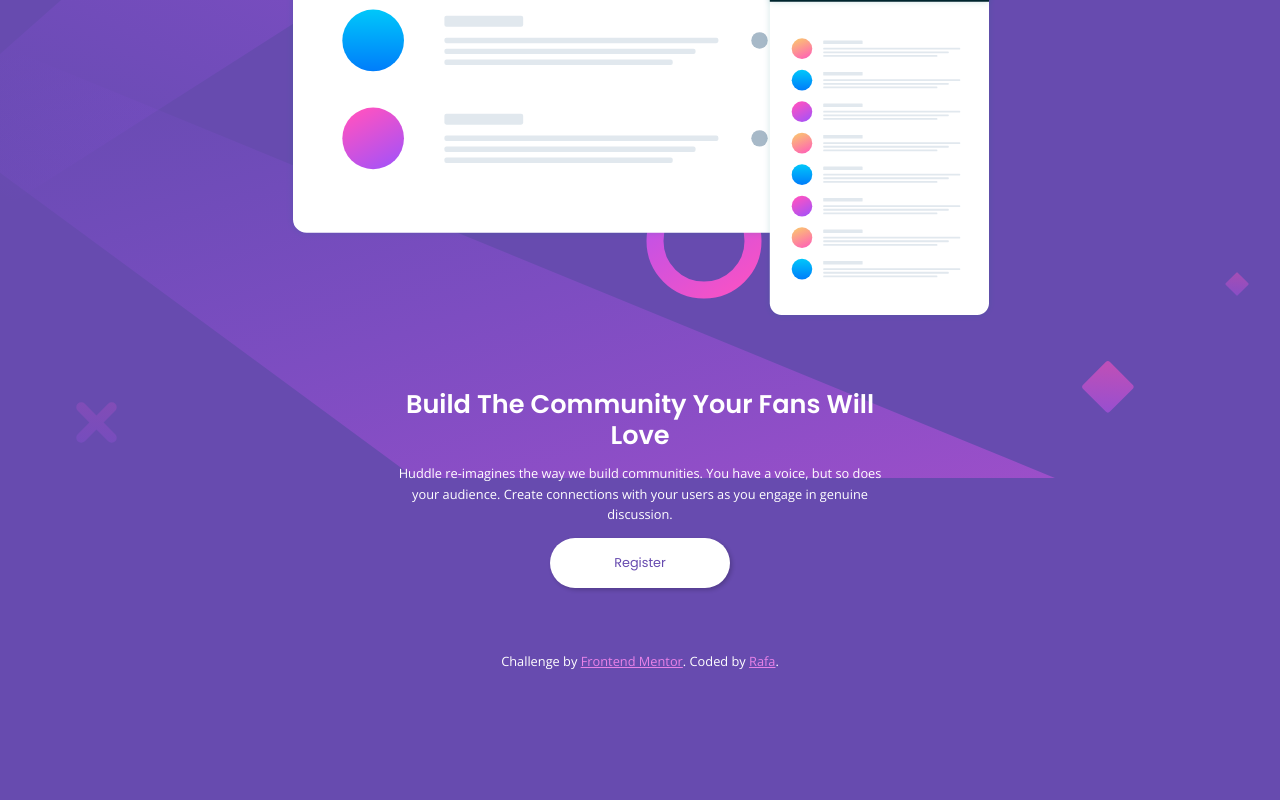
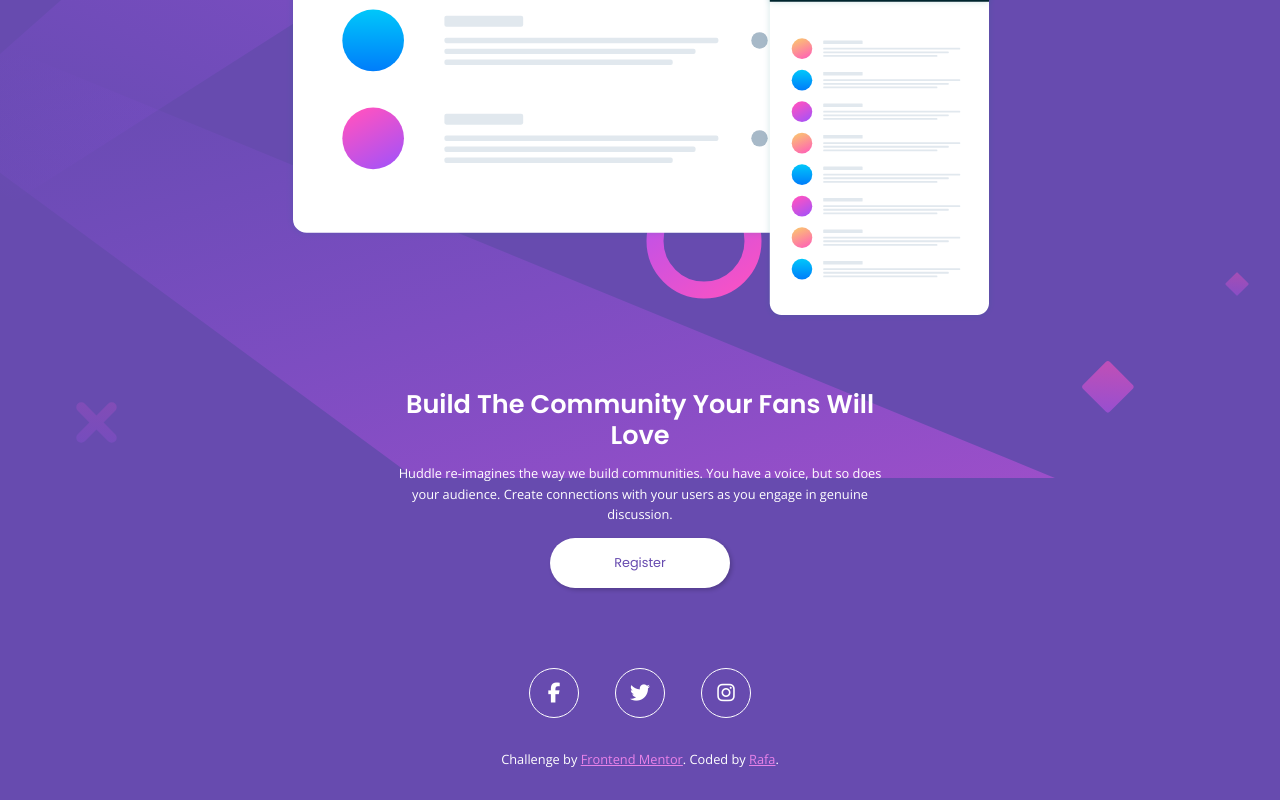
Before and after one commit to rafacovez/huddle-landing-page, a plain HTML site: page index.html in a window 1280 px wide. Shown: the part 322-1122 px from the top of the page. Before the commit the page ends 1024 px from the top, so only its background shows below. Drawn offline with nearby package versions, Linux system fonts and the light colour scheme.

Commit message:
styled footer and added social icons

```diff
--- a/index.html
+++ b/index.html
@@ -12,13 +12,15 @@
 
   <link rel="stylesheet" href="styles.css">
 
+  <script src="https://kit.fontawesome.com/35161e0420.js" crossorigin="anonymous"></script>
+
   <title>Frontend Mentor | Huddle landing page with single introductory section</title>
 
 </head>
 <body>
 
   <picture class="bg-img-wrapper">
-    <source srcset="/images/bg-desktop.svg" media="(min-width: 375px)">
+    <source srcset="/images/bg-desktop.svg" media="(min-width: 376px)">
     <img src="/images/bg-mobile.svg" alt="Background image">
   </picture>
 
@@ -45,6 +47,11 @@
   </main>
 
   <footer>
+    <div class="social-icons-wrapper">
+      <span class="social-icon"><i class="fa-brands fa-facebook-f fa-lg"></i></span>
+      <span class="social-icon"><i class="fa-brands fa-twitter fa-lg"></i></span>
+      <span class="social-icon"><i class="fa-brands fa-instagram fa-lg"></i></span>
+    </div>
     <p class="attribution">
       Challenge by <a href="https://www.frontendmentor.io?ref=challenge" target="_blank">Frontend Mentor</a>.
       Coded by <a href="https://github.com/rafacovez">Rafa</a>.
--- a/styles.css
+++ b/styles.css
@@ -99,6 +99,12 @@ main {
     color: #fff;
 }
 
+footer {
+    display: flex;
+    flex-direction: column;
+    align-items: center;
+}
+
 .attribution {
     font-family: var(--font-open-sans);
     font-size: calc(var(--font-size) * 0.4);
@@ -110,6 +116,30 @@ main {
 
 .attribution > a {
     color: var(--soft-magenta);
+}
+
+.social-icons-wrapper {
+    margin: 0;
+    padding: 0 0 1rem 0;
+}
+
+.social-icon {
+    display: inline-block;
+    width: 50px;
+    height: 50px;
+    line-height: 50px;
+    text-align: center;
+    border: 1px solid;
+    border-color: #fff;
+    border-radius: 50%;
+    margin: 1rem;
+    cursor: pointer;
+    transition: all .2s ease-out;
+}
+
+.social-icon:hover {
+    color: var(--soft-magenta);
+    border-color: var(--soft-magenta);
 }
 
 @media only screen and (min-width: 1440px) {
@@ -134,7 +164,7 @@ main {
         font-size: calc(var(--font-size) * 1.2);
     }
 
-    .attribution {
+    footer {
         position: absolute;
         right: 0;
         bottom: 0;
```
